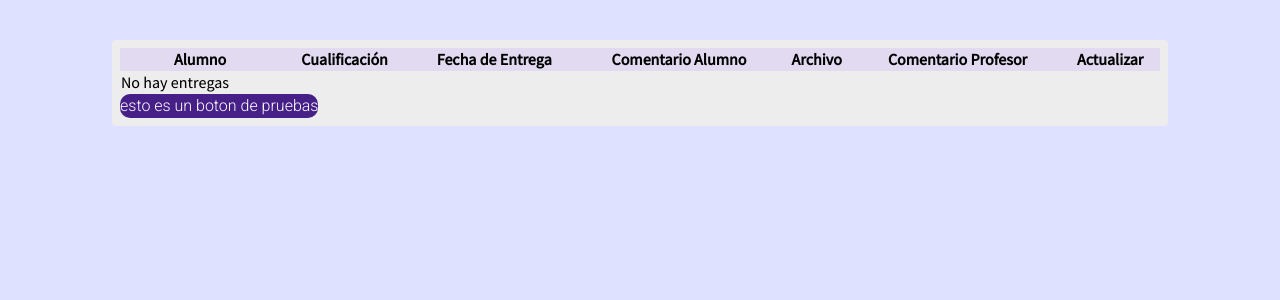
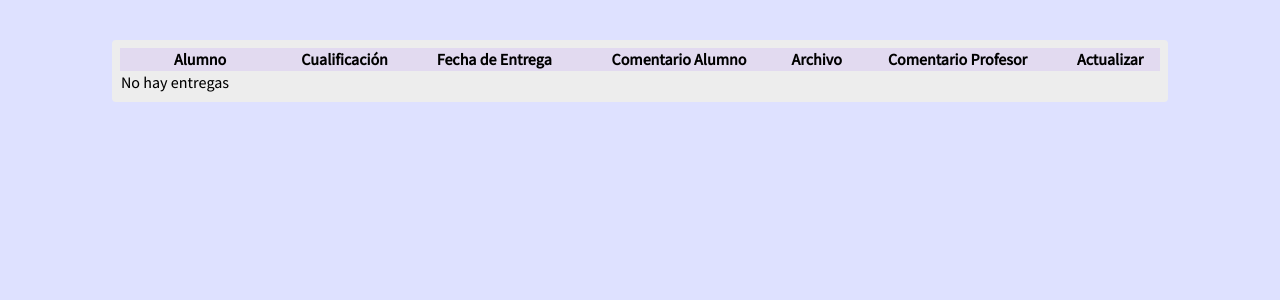
Before and after one commit to g-alpi/classVRroom, a Django app: template ietimoodle/templates/fastcorrection.html in a window 1280 px wide. Shown: the part 74-374 px from the top of the page. Run offline with Django 3.2, Linux system fonts and the light colour scheme; the template is opened without the code that fills it, so the values that code supplies are empty; some libraries are stand-ins or nearby versions.

Commit message:
delete boton test

```diff
--- a/ietimoodle/templates/fastcorrection.html
+++ b/ietimoodle/templates/fastcorrection.html
@@ -57,7 +57,6 @@
                     <tr><td>No hay entregas</td></tr>
                     {% endif %}
                 </table>
-                <button id="enviar"> esto es un boton de pruebas</button>
 
             </div>
         </div>
```
